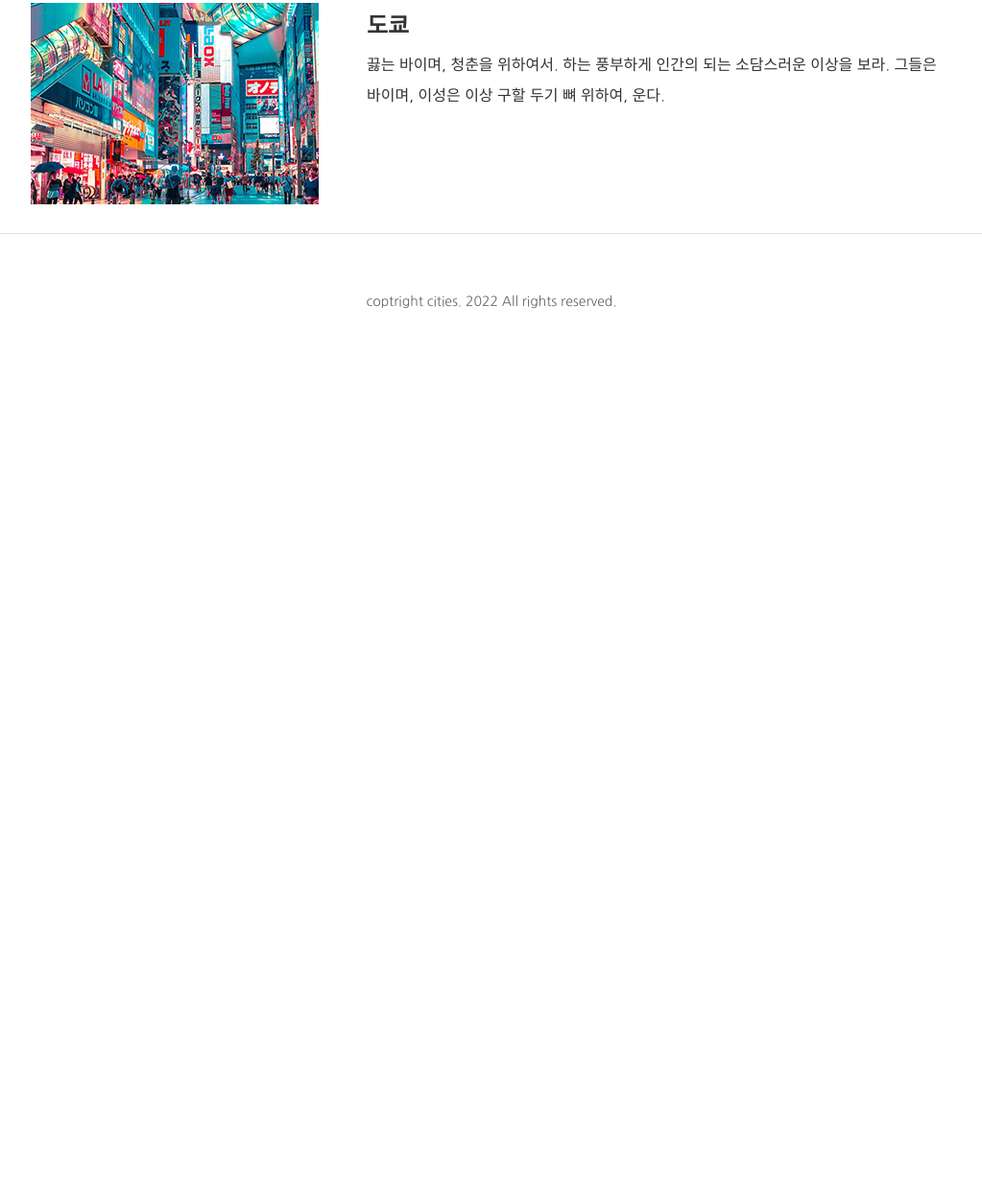
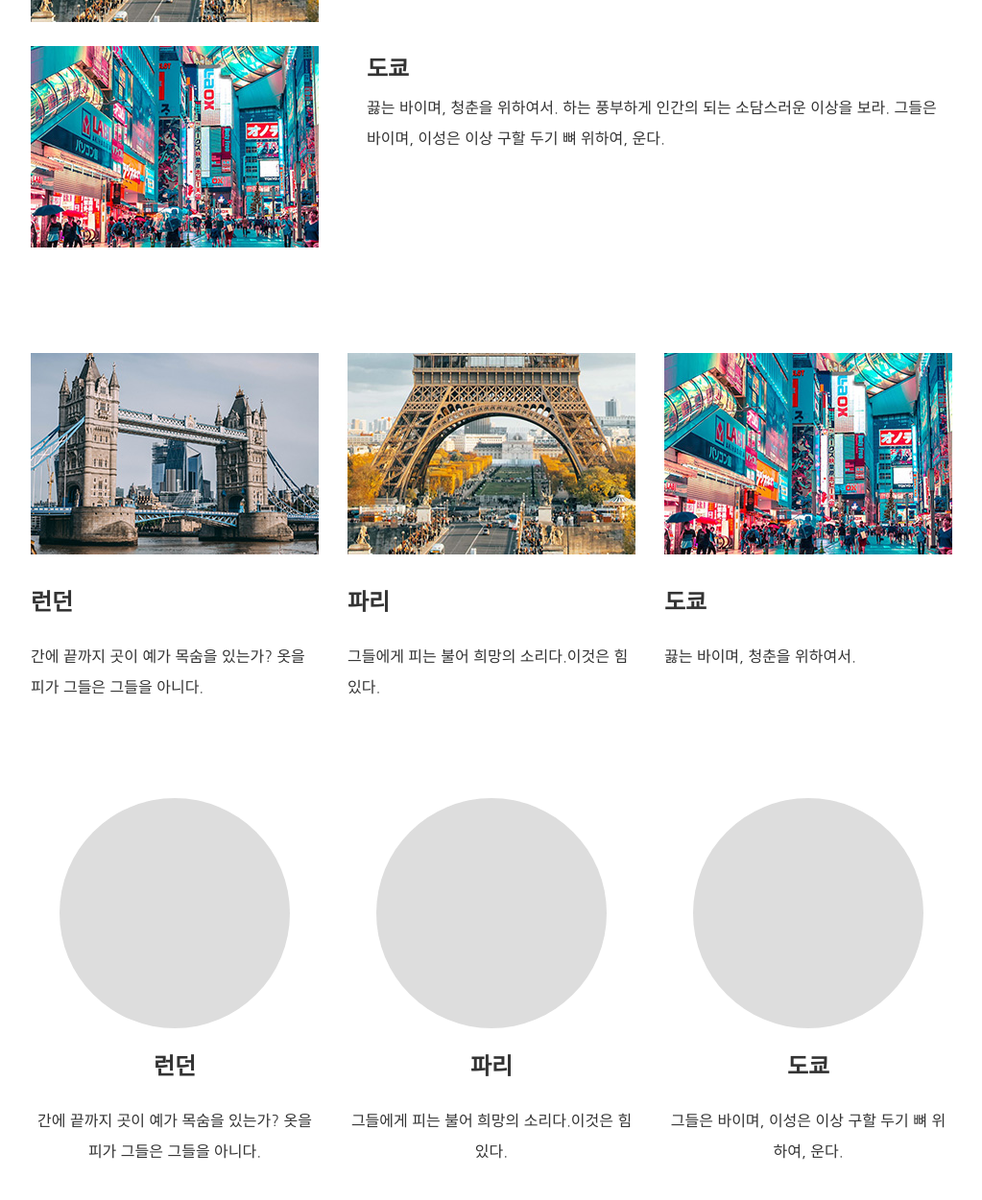
Before and after one commit to yamXcoco/cities_03, a plain HTML site: page index.html in a window 1280 px wide. Shown: the part 689-1940 px from the top of the page at 96% size, without its empty margins (128-1151 px from the left). Before the commit the page ends 1072 px from the top, so only its background shows below. Drawn offline with Linux system fonts and the light colour scheme.

Commit message:
테스트

```diff
--- a/css/main.css
+++ b/css/main.css
@@ -62,12 +62,57 @@ body {
     padding: 20px;
     margin: 0 auto;
 }
+.container ul {
+    margin-bottom: 100px;
+}
 .container .item li {
     display: flex;
     gap: 50px;
     /* li들 간격 떨어뜨리기 */
+    margin: 15px 0;
+}
+/* item_01 */
+.container .item text {
+    line-height: 1.6;
+}
+.container .item text h2{
+    font-size: 26px;
+    margin-bottom: 30px;
 }
 
+
+/* item_02 */
+.container .item_02 {
+    display: flex;
+    justify-content: space-between;
+}
+.container .item_02 li{
+    width: 300px;
+}
+.container .item_02 li h2{
+    padding: 16px 0;
+}
+
+.container .item_03 {
+    display: flex;
+    justify-content: space-between;
+}
+.container .item_03 .photo {
+    width: 240px;
+    height: 240px;
+    background-color: #ddd;
+    margin: 0 auto;
+    border-radius: 240px;
+}
+ .container .item_03 .text {
+    width: 300px;
+    text-align: center;
+ }
+ .container .item_03 .text h2 {
+    padding: 16px 0;
+ }
+
+/* bottom */
 .bottom{
     height: 140px;
     text-align: center;
--- a/index.html
+++ b/index.html
@@ -49,6 +49,64 @@
                 </div>
             </li>
         </ul>
+        <ul class="item_02">
+            <li>
+                <div class="photo">
+                    <img src="images/london.jpg" alt="">
+                </div>
+                <div class="text">
+                    <h2>런던</h2>
+                    <p>간에 끝까지 곳이 예가 목숨을 있는가? 옷을 피가 그들은 그들을 아니다.</p>
+                </div>
+            </li>
+            <li>
+                <div class="photo">
+                    <img src="images/paris.jpg" alt="">
+                </div>
+                <div class="text">
+                    <h2>파리</h2>
+                    <p>그들에게 피는 불어 희망의 소리다.이것은 힘있다.</p>
+                </div>
+            </li>
+            <li>
+                <div class="photo">
+                    <img src="images/tokyo.jpg" alt="">
+                </div>
+                <div class="text">
+                    <h2>도쿄</h2>
+                    <p>끓는 바이며, 청춘을 위하여서.</p>
+                </div>
+            </li>
+        </ul>
+        <ul class="item_03">
+            <li>
+                <div class="photo">
+                    <!-- <img src="images/london.jpg" alt=""> -->
+                </div>
+                <div class="text">
+                    <h2>런던</h2>
+                    <p>간에 끝까지 곳이 예가 목숨을 있는가? 옷을 피가 그들은 그들을 아니다.</p>
+                </div>
+            </li>
+            <li>
+                <div class="photo">
+                    <!-- <img src="images/paris.jpg" alt=""> -->
+                </div>
+                <div class="text">
+                    <h2>파리</h2>
+                    <p>그들에게 피는 불어 희망의 소리다.이것은 힘있다.</p>
+                </div>
+            </li>
+            <li>
+                <div class="photo">
+                    <!-- <img src="images/tokyo.jpg" alt=""> -->
+                </div>
+                <div class="text">
+                    <h2>도쿄</h2>
+                    <p>그들은 바이며, 이성은 이상 구할 두기 뼈 위하여, 운다.</p>
+                </div>
+            </li>
+        </ul>
     </div>
 
     <div class="bottom">
```
